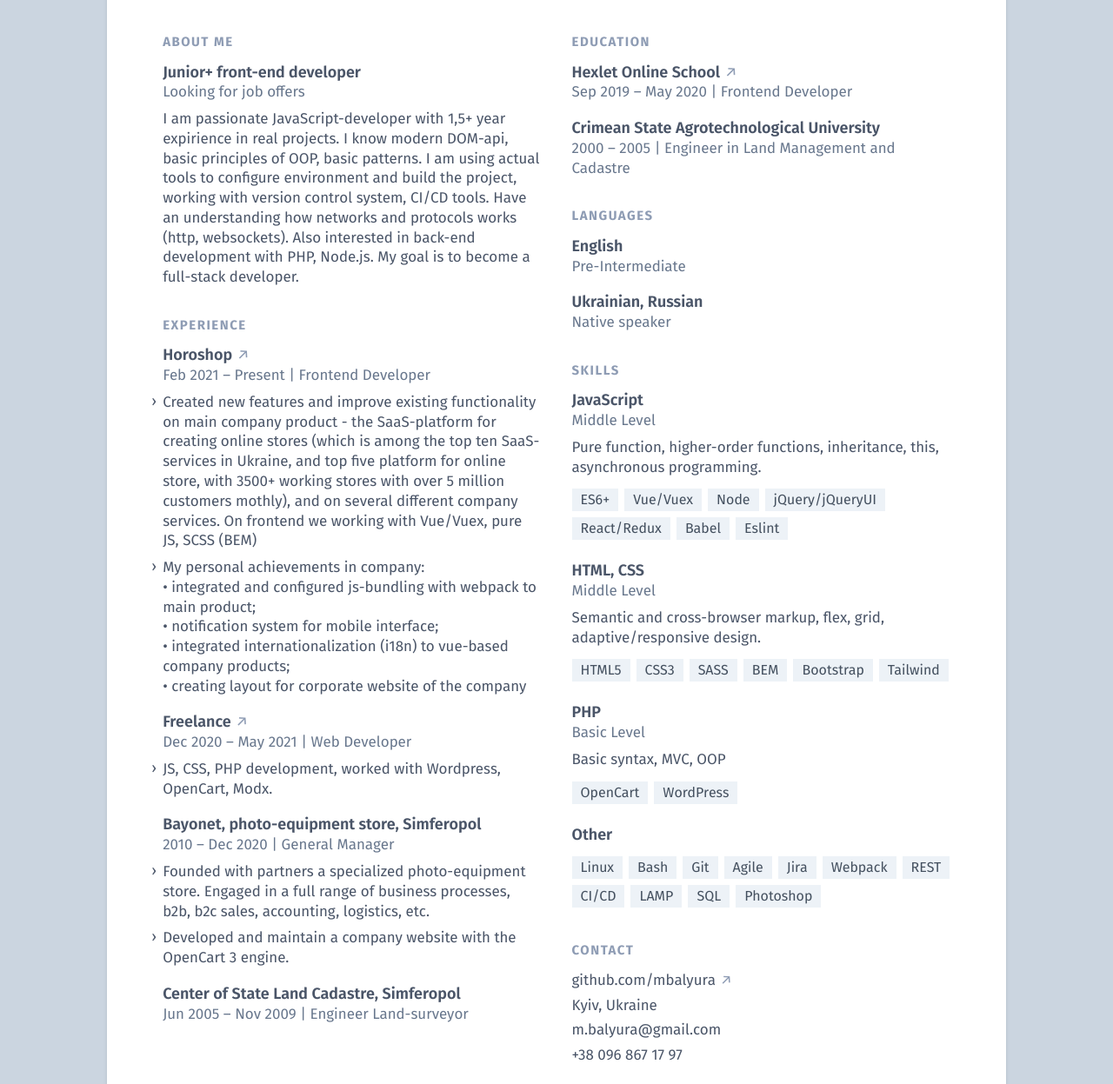
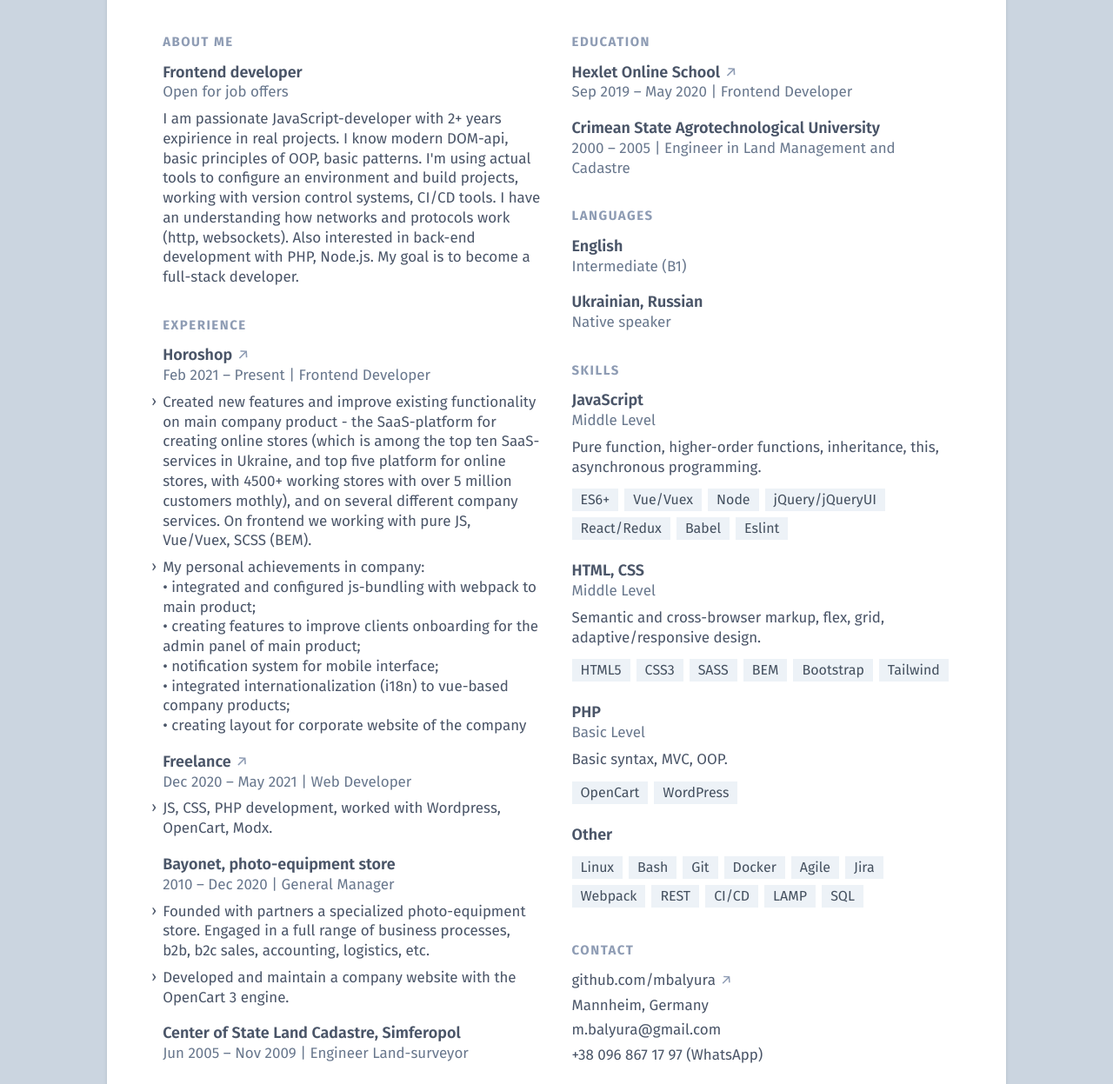
Before and after one commit to mbalyura/cv, a plain HTML site: page index.html in a window 1280 px wide. Shown: the part 113-1360 px from the top of the page at 87% size. Drawn offline with Linux system fonts and the light colour scheme.

Commit message:
update info

```diff
--- a/index.html
+++ b/index.html
@@ -50,17 +50,17 @@
             <section class="mb-4.5 break-inside-avoid">
               <header>
                 <h3 class="text-lg font-semibold text-gray-700 leading-snugish">
-                  Junior+ front-end developer
+                  Frontend developer
                 </h3>
                 <p class="leading-normal text-md text-gray-650">
-                  Looking for job offers
+                  Open for job offers
                 </p>
               </header>
               <p class="mt-2 text-md text-gray-700 leading-normal">
-                I am passionate JavaScript-developer with 1,5+ year expirience in real projects.
+                I am passionate JavaScript-developer with 2+ years expirience in real projects.
                 I know modern DOM-api, basic principles of OOP, basic patterns.
-                I am using actual tools to configure environment and build the project, working with version control system, CI/CD tools.
-                Have an understanding how networks and protocols works (http, websockets).
+                I'm using actual tools to configure an environment and build projects, working with version control systems, CI/CD tools.
+                I have an understanding how networks and protocols work (http, websockets).
                 Also interested in back-end development with PHP, Node.js.
                 My goal is to become a full-stack developer.
               </p>
@@ -96,13 +96,14 @@
                   Created new features and improve existing functionality on main company product
                   - the SaaS-platform for creating online stores
                   (which is among the top ten SaaS-services in Ukraine,
-                    and top five platform for online store, with 3500+ working stores with over 5 million customers mothly),
-                  and on several different company services. On frontend we working with Vue/Vuex, pure JS, SCSS (BEM) <br>
+                  and top five platform for online stores, with 4500+ working stores with over 5 million customers mothly),
+                  and on several different company services. On frontend we working with pure JS, Vue/Vuex, SCSS (BEM). <br>
                 </li>
                 <li class="mt-2 text-md text-gray-700 leading-normal">
                   <span class="absolute -ml-3 sm:-ml-3.2 select-none transform -translate-y-px">›</span>
                   My personal achievements in company: <br>
                   • integrated and configured js-bundling with webpack to main product; <br>
+                  • creating features to improve clients onboarding for the admin panel of main product; <br>
                   • notification system for mobile interface; <br>
                   • integrated internationalization (i18n) to vue-based company products; <br>
                   • creating layout for corporate website of the company <br>
@@ -135,7 +136,7 @@
           <section class="mb-4.5 break-inside-avoid">
             <header>
               <h3 class="text-lg font-semibold text-gray-700 leading-snugish">
-                Bayonet, photo-equipment store, Simferopol
+                Bayonet, photo-equipment store
               </h3>
               <p class="leading-normal text-md text-gray-650">
                 2010 – Dec 2020 | General Manager
@@ -179,7 +180,7 @@
             <section class="mb-4.5 break-inside-avoid">
               <header>
                 <h3 class="text-lg font-semibold text-gray-700 leading-snugish">
-                  <a href="https://ru.hexlet.io/">
+                  <a href="https://hexlet.io/">
                     Hexlet Online School
                     <span class="inline-block text-gray-550 print:text-black font-normal group-hover:text-gray-700 transition duration-100 ease-in">↗</span>
                   </a>
@@ -219,7 +220,7 @@
                   English
                 </h3>
                 <p class="leading-normal text-md text-gray-650">
-                  Pre-Intermediate
+                  Intermediate (B1)
                 </p>
               </header>
             </section>
@@ -346,7 +347,7 @@
                 </p>
               </header>
               <p class="mt-2 text-md text-gray-700 leading-normal">
-                Basic syntax, MVC, OOP
+                Basic syntax, MVC, OOP.
               </p>
               <div class="my-3.2 last:pb-1.5">
                 <ul class="flex flex-wrap text-md leading-relaxed -mr-1.6 -mb-1.6">
@@ -382,6 +383,9 @@
                   Git
                 </li>
                 <li class="px-2.5 mr-1.6 mb-1.6 text-base text-gray-750 print:bg-white print:border-inset bg-gray-200">
+                  Docker
+                </li>
+                <li class="px-2.5 mr-1.6 mb-1.6 text-base text-gray-750 print:bg-white print:border-inset bg-gray-200">
                   Agile
                 </li>
                 <li class="px-2.5 mr-1.6 mb-1.6 text-base text-gray-750 print:bg-white print:border-inset bg-gray-200">
@@ -401,9 +405,6 @@
                 </li>
                 <li class="px-2.5 mr-1.6 mb-1.6 text-base text-gray-750 print:bg-white print:border-inset bg-gray-200">
                   SQL
-                </li>
-                <li class="px-2.5 mr-1.6 mb-1.6 text-base text-gray-750 print:bg-white print:border-inset bg-gray-200">
-                  Photoshop
                 </li>
               </ul>
             </div>
@@ -428,13 +429,13 @@
                   </a>
                 </li>
                 <li class="mt-1.5 leading-normal text-gray-700 text-md">
-                  Kyiv, Ukraine
+                  Mannheim, Germany
                 </li>
                 <li class="mt-1.5 leading-normal text-gray-700 text-md">
                   m.balyura@gmail.com
                 </li>
                 <li class="mt-1.5 leading-normal text-gray-700 text-md">
-                  +38 096 867 17 97
+                  +38 096 867 17 97 (WhatsApp)
                 </li>
               </ul>
             </section>
```
